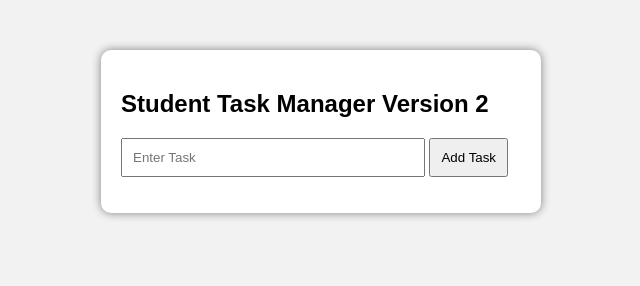
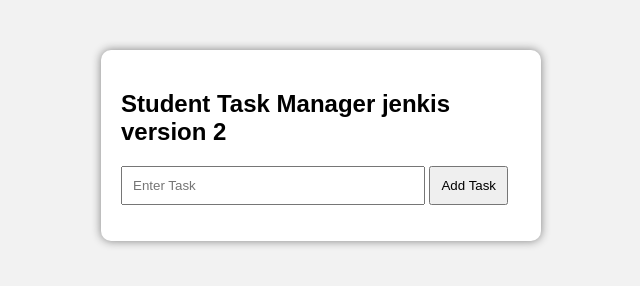
Before and after one commit to ojasvithete24/Student_task_manager, a plain HTML site: page index.html in a window 1280 px wide. Shown: the whole page, without its empty margins (319-959 px from the left). Drawn offline with Linux system fonts and the light colour scheme.

Commit message:
updated heading

```diff
--- a/index.html
+++ b/index.html
@@ -9,7 +9,7 @@
 <body>
 
 <div class="container">
-    <h2>Student Task Manager Version 2</h2>
+    <h2>Student Task Manager jenkis version 2</h2>
 
     <input type="text" id="taskInput" placeholder="Enter Task">
     <button onclick="addTask()">Add Task</button>
```
